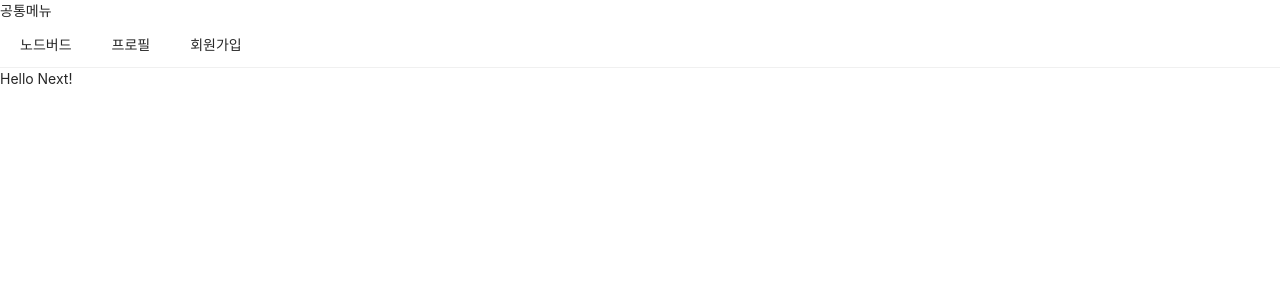
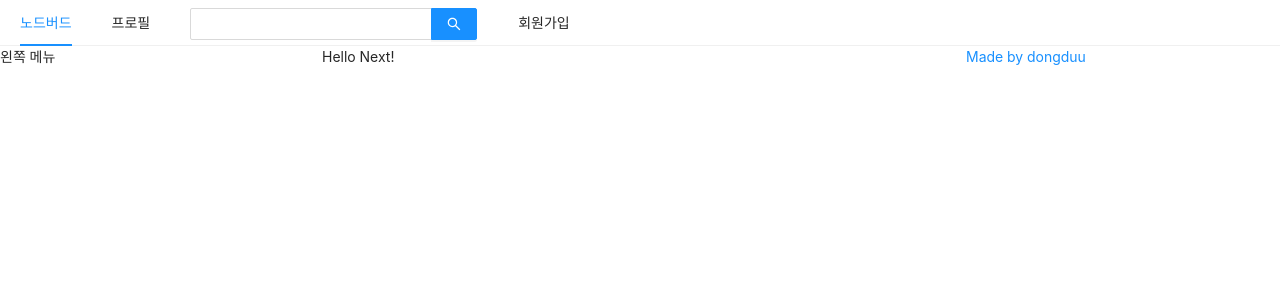
Before and after one commit to dongduu/NodeBird_SNS, a Next.js app: page / in a window 1280 px wide. Shown: the top 300 px of the page. Built offline with nearby package versions, Linux system fonts and the light colour scheme.

Commit message:
feat: add responsive grid

```diff
--- a/components/AppLayout.js
+++ b/components/AppLayout.js
@@ -1,6 +1,6 @@
 import PropTypes from "prop-types";
 import Link from "next/link";
-import { Menu } from "antd";
+import { Menu, Input, Row, Col } from "antd";
 
 const AppLayout = ({ children }) => {
   return (
@@ -17,12 +17,31 @@
           </Link>
         </Menu.Item>
         <Menu.Item>
+          <Input.Search enterButton style={{ verticalAlign: "middle" }} />
+        </Menu.Item>
+        <Menu.Item>
           <Link href="/signup">
             <a>회원가입</a>
           </Link>
         </Menu.Item>
       </Menu>
-      {children}
+      <Row gutter={8}>
+        <Col xs={24} md={6}>
+          왼쪽 메뉴
+        </Col>
+        <Col xs={24} md={12}>
+          {children}
+        </Col>
+        <Col xs={24} md={6}>
+          <a
+            href="https://velog.io/@dongduu"
+            target="_blank"
+            rel="noreferrer noopener"
+          >
+            Made by dongduu
+          </a>
+        </Col>
+      </Row>
     </div>
   );
 };
--- a/pages/_app.js
+++ b/pages/_app.js
@@ -1,10 +1,14 @@
 import "antd/dist/antd.css";
 import PropTypes from "prop-types";
+import Head from "next/head";
 
 const NodeBird = ({ Component }) => {
   return (
     <>
-      <div>공통메뉴</div>
+      <Head>
+        <meta charSet="utf-8" />
+        <title>NodeBird</title>
+      </Head>
       <Component />
     </>
   );
```
Also changed, not shown: pages/profile.js (+10 -1 lines), pages/signup.js (+10 -1 lines).
